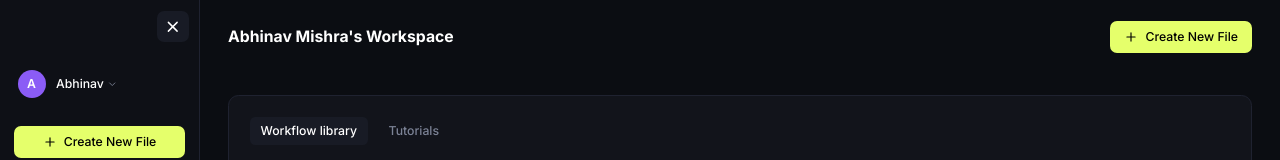
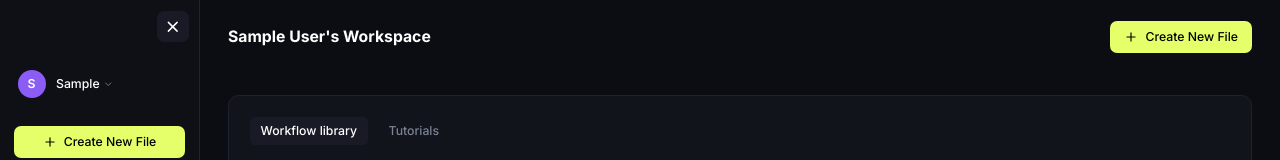
Before and after one commit to abhinavmishra97/workflow-builder, a Next.js app: page /app in a window 1280 px wide. Shown: the top 160 px of the page. Built offline with nearby package versions, Linux system fonts and the light colour scheme; no server answers; the database is empty; sample sign-in values are in the browser's storage; grey boxes are pictures that could not be loaded.

Commit message:
enforce auth on dashboard

```diff
--- a/src/app/app/page.tsx
+++ b/src/app/app/page.tsx
@@ -1,9 +1,17 @@
+import { currentUser } from '@clerk/nextjs/server';
+import { redirect } from 'next/navigation';
 import WorkspaceDashboard from "@/components/WorkspaceDashboard";
 
-export default function AppPage() {
-  // In the future, get user data from Clerk
-  // const { user } = useUser();
-  // const userName = user?.fullName || "User";
+export default async function AppPage() {
+  const user = await currentUser();
 
-  return <WorkspaceDashboard userName="Abhinav Mishra" />;
+  if (!user) {
+    redirect('/');
+  }
+
+  const userName = user.firstName
+    ? `${user.firstName} ${user.lastName || ''}`.trim()
+    : 'User';
+
+  return <WorkspaceDashboard userName={userName} />;
 }
```
